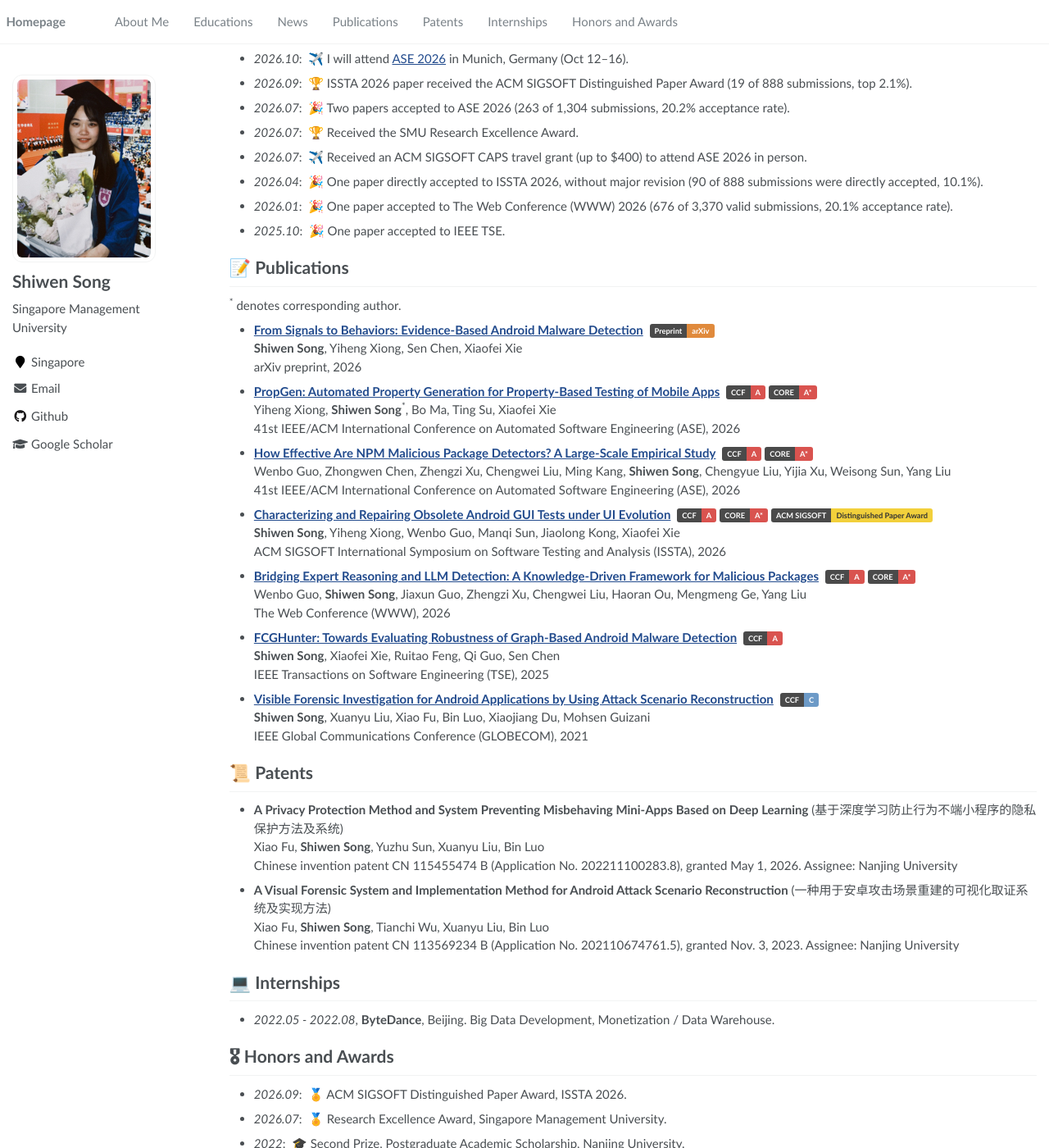
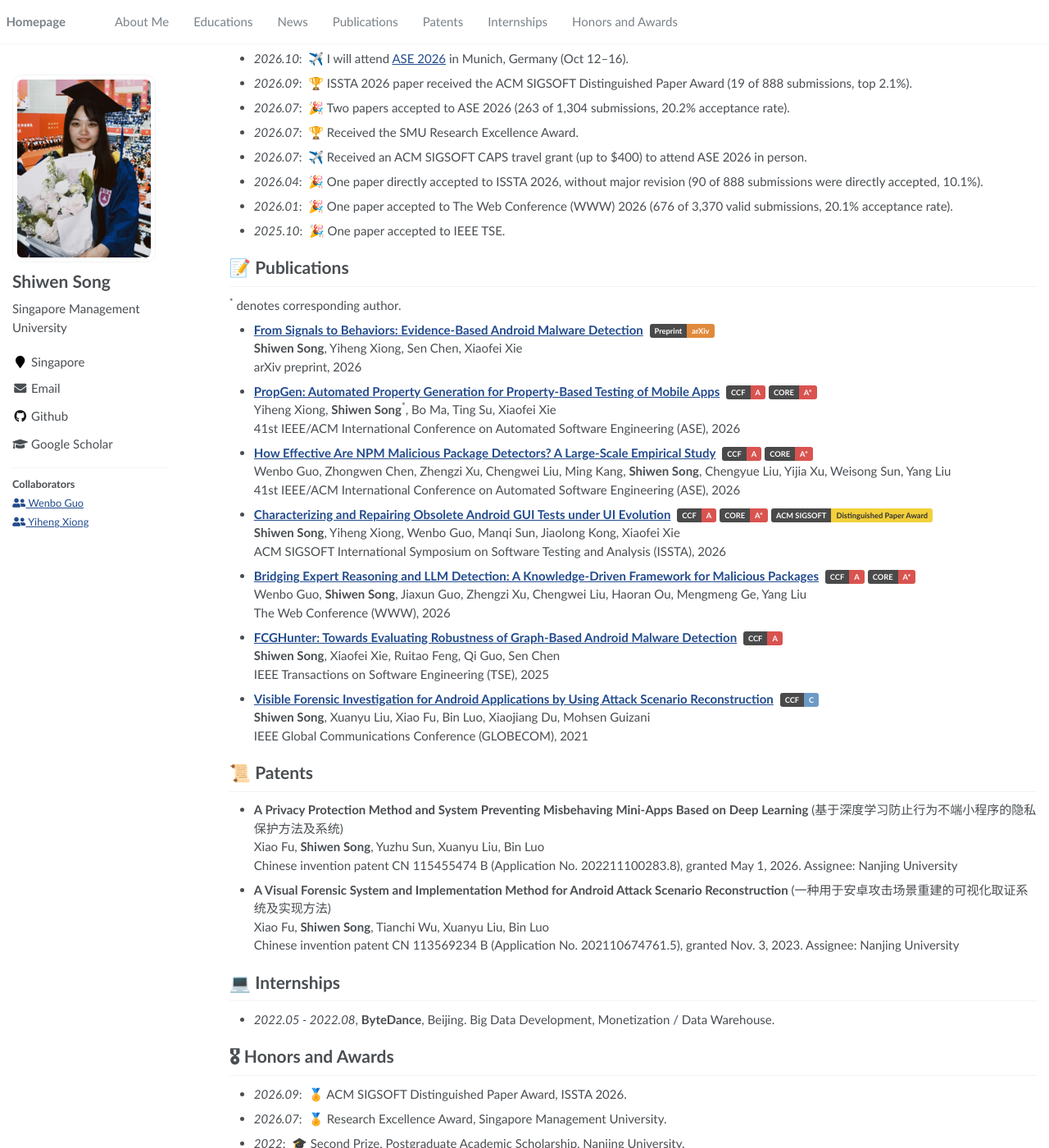
Before and after one commit to shiwen-song/shiwen-song.github.io, a Jekyll site: the page built from _pages/about.md, in a window 1280 px wide and 1400 px high, scrolled down 310 px. Shown: the whole window at 82% size. Built offline with Jekyll 4.4.1, drawn with Linux system fonts in a browser that asks for light colours.

Commit message:
Sidebar: collaborators block (Wenbo Guo, Yiheng Xiong)
Co-Authored-By: Claude Sonnet 5.5 <noreply@anthropic.com>

```diff
--- a/_config.yml
+++ b/_config.yml
@@ -18,6 +18,13 @@ google_analytics_id      :  # get google_analytics_id from https://analytics.goo
 google_site_verification :  # get google_site_verification from https://search.google.com/search-console/about
 bing_site_verification   :  # get bing_site_verification from https://www.bing.com/webmasters/about
 baidu_site_verification  :  # get baidu_site_verification from https://ziyuan.baidu.com/login/index?u=/site/index
+
+# Collaborators shown in the sidebar (name + homepage)
+collaborators:
+  - name: "Wenbo Guo"
+    url: "https://about.honywen.com/"
+  - name: "Yiheng Xiong"
+    url: "https://xyiheng.github.io/"
 
 # Site Author
 author:
--- a/_includes/author-profile.html
+++ b/_includes/author-profile.html
@@ -212,4 +212,15 @@
       {% endif %}
     </div>
   </div>
+
+  {% if site.collaborators and site.collaborators.size > 0 %}
+  <div class="author__collab">
+    <p class="author__collab-title">Collaborators</p>
+    <ul>
+      {% for c in site.collaborators %}
+        <li><a href="{{ c.url }}" target="_blank" rel="noopener"><i class="fas fa-fw fa-user-friends" aria-hidden="true"></i> {{ c.name }}</a></li>
+      {% endfor %}
+    </ul>
+  </div>
+  {% endif %}
 </div>
--- a/_sass/_sidebar.scss
+++ b/_sass/_sidebar.scss
@@ -268,3 +268,26 @@
     display: none;
   }
 }
+
+.author__collab {
+  margin-top: 1.2em;
+  padding-top: 0.8em;
+  border-top: 1px solid $border-color;
+  font-size: 0.85em;
+
+  ul {
+    margin: 0;
+    padding: 0;
+    list-style: none;
+  }
+
+  li {
+    margin: 0.3em 0;
+  }
+}
+
+.author__collab-title {
+  margin: 0 0 0.3em;
+  font-weight: bold;
+  color: #494e52;
+}
```
